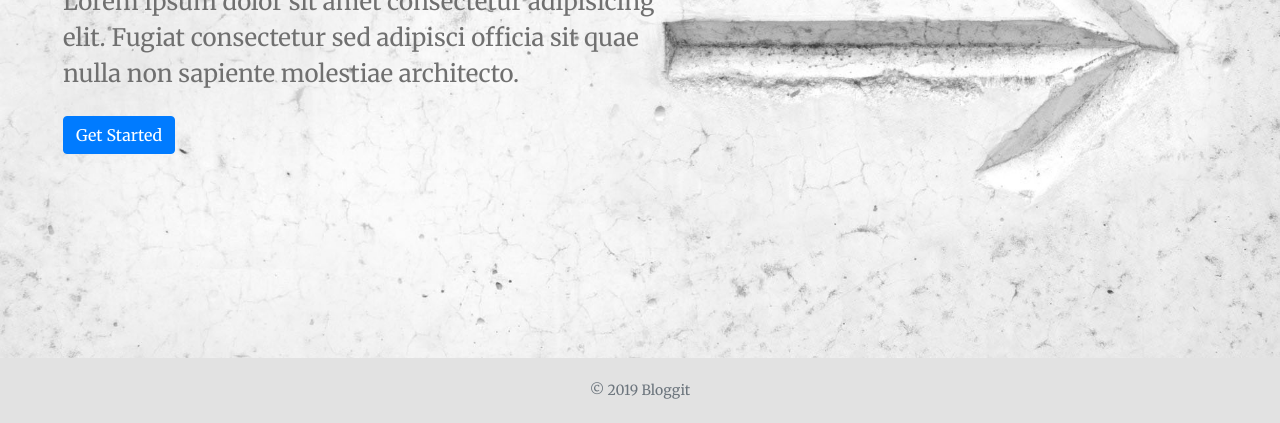
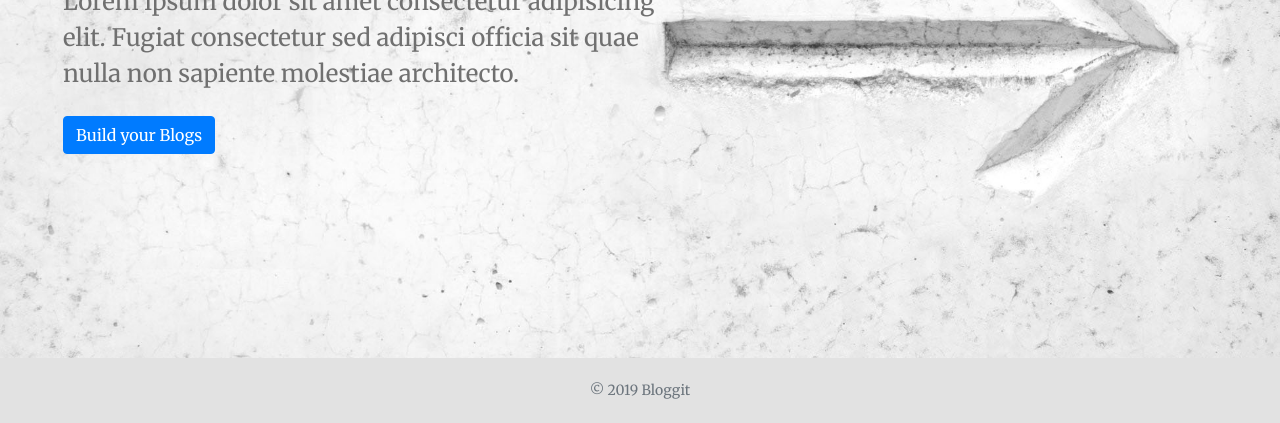
Before and after one commit to priyanshkumar/Bloggit, a plain HTML site: page indexafterlogin.html in a window 1280 px wide. Shown: the part 377-800 px from the top of the page. Drawn offline with nearby package versions, Linux system fonts and the light colour scheme; sample sign-in values are in the browser's storage.

Commit message:
updatedt layout for button on indexafterlogin.html

```diff
--- a/indexafterlogin.html
+++ b/indexafterlogin.html
@@ -70,8 +70,10 @@
             molestiae architecto.
           </p>
           <div class="bg-button">
-            <a href="signup.html" class="btn btn-primary" type="button">
-              Get Started
+            <a href="./create.html">
+            <button class="btn btn-primary" type="button">
+               Build your Blogs
+            </button>
             </a>
           </div>
         </div>
```
